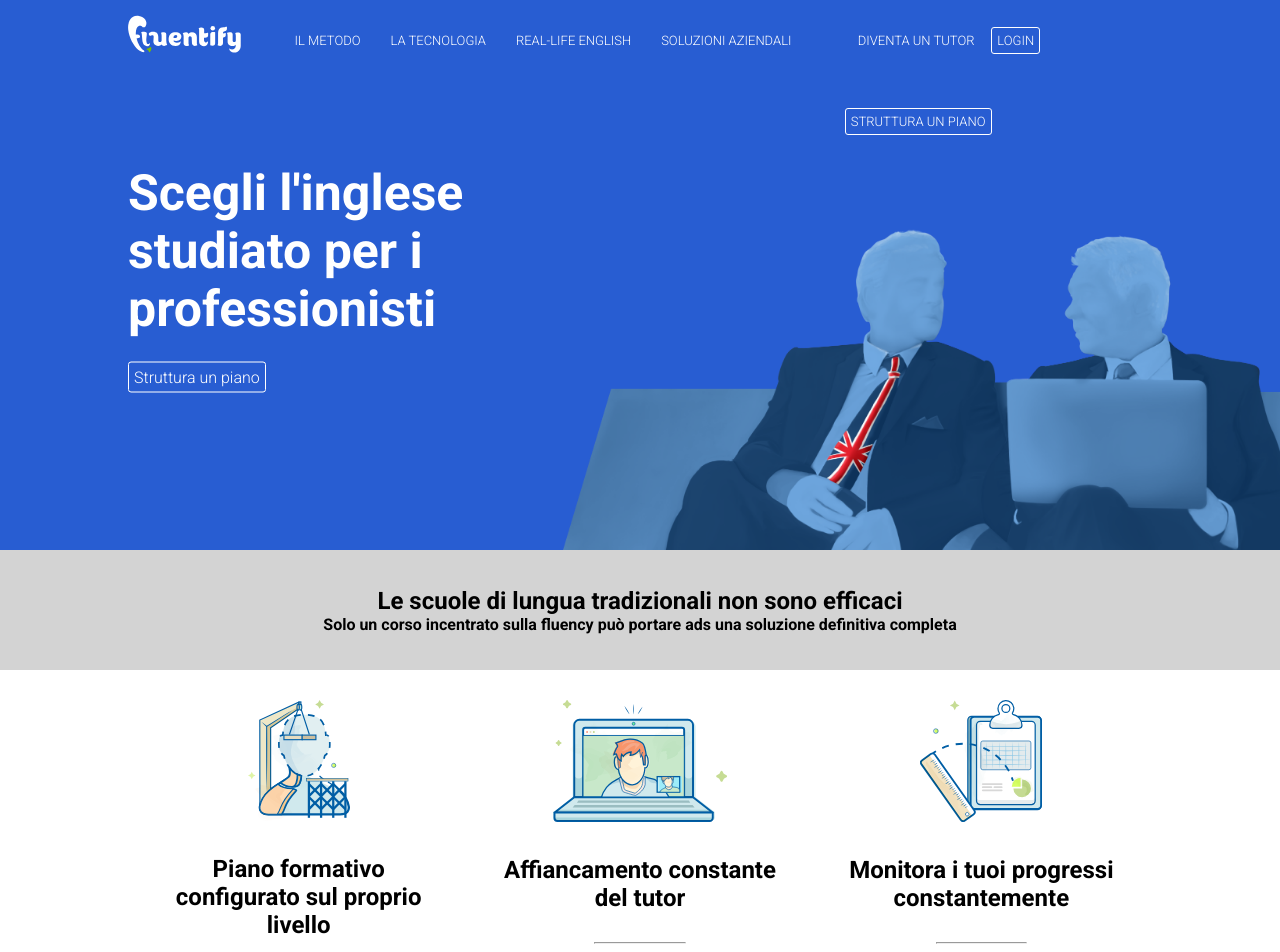
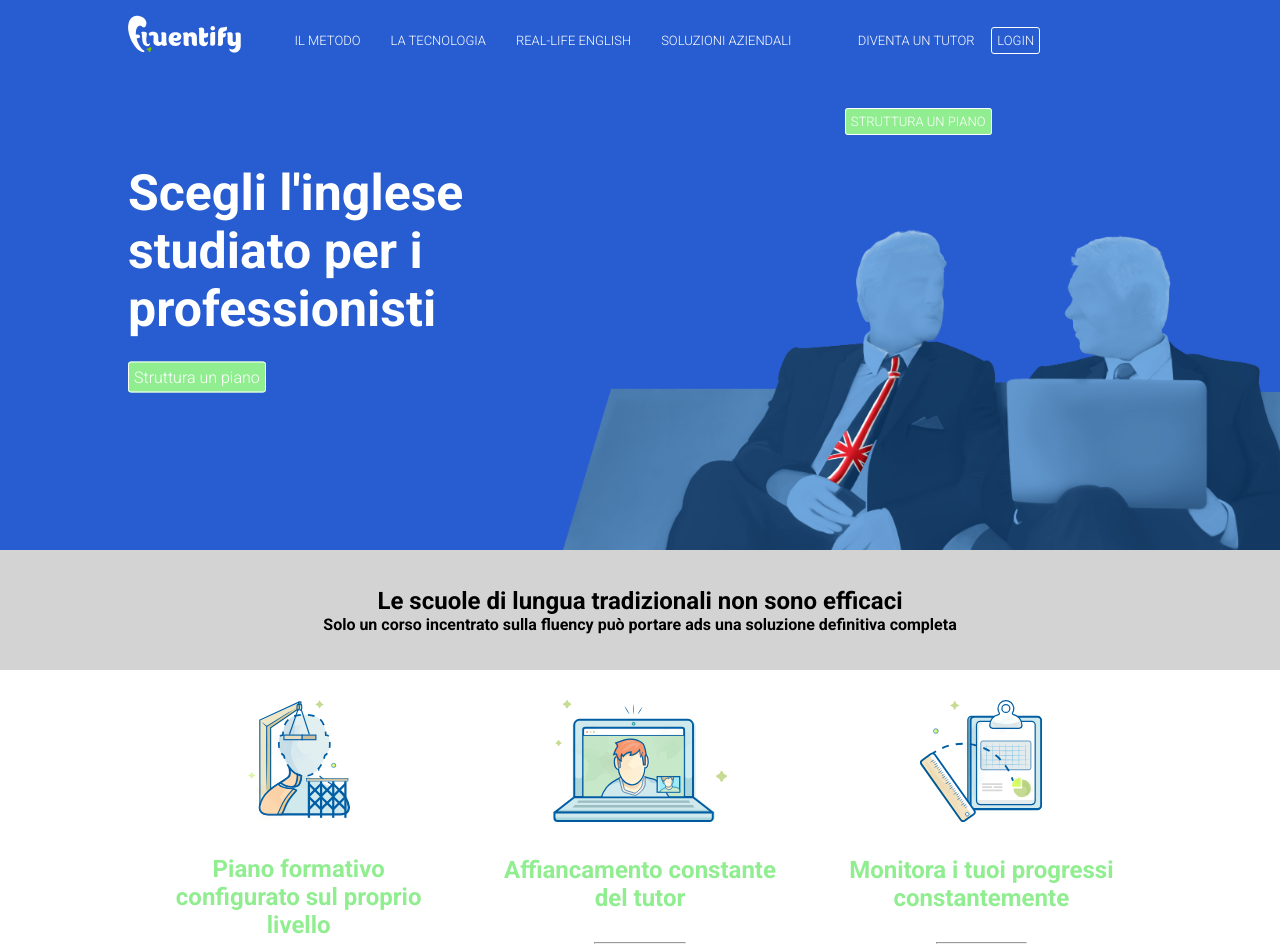
Before and after one commit to arturo-mazzoni/htmlcss-fluentify, a plain HTML site: page index.html in a window 1280 px wide. Shown: the top 952 px of the page. Drawn offline with Linux system fonts and the light colour scheme.

Commit message:
website complete

```diff
--- a/css/style.css
+++ b/css/style.css
@@ -32,6 +32,10 @@ nav {
   border-radius: 3px;
 }
 
+.green-button {
+  background-color: lightgreen;
+}
+
 header {
   width: 100%;
   height: 550px;
@@ -57,7 +61,6 @@ header {
 .jumbotron {
   width: 100%;
   height: 470px;
-  /* background-color: green; */
 }
 
 .logo {
@@ -132,8 +135,11 @@ nav ul li a {
 
 .section-two {
   width: 80%;
-  /* height: 600px; */
   margin: auto;
+}
+
+.section-two h2 {
+  color: lightgreen;
 }
 
 .top-left-box {
--- a/index.html
+++ b/index.html
@@ -33,7 +33,7 @@
               <ul>
                 <li><a href="#">Diventa un tutor</a></li>
                 <li><a class="button" href="#">Login</a></li>
-                <li><a class="button" href="#">struttura un piano</a></li>
+                <li><a class="button green-button" href="#">struttura un piano</a></li>
               </ul>
             </nav>
           </div>
@@ -44,7 +44,7 @@
 
           <div class="info-box">
             <h2>Scegli l'inglese studiato per i professionisti</h2>
-            <a class="button" href="#">Struttura un piano</a>
+            <a class="button green-button" href="#">Struttura un piano</a>
           </div>
 
         </div>
@@ -122,7 +122,7 @@
               <option value="professional">professional</option>
             </select>
 
-            <a href="#">Visualizza  il tuo piano</a>
+            <a class="button green-button"href="#">Visualizza  il tuo piano</a>
 
             </div>
 
```
